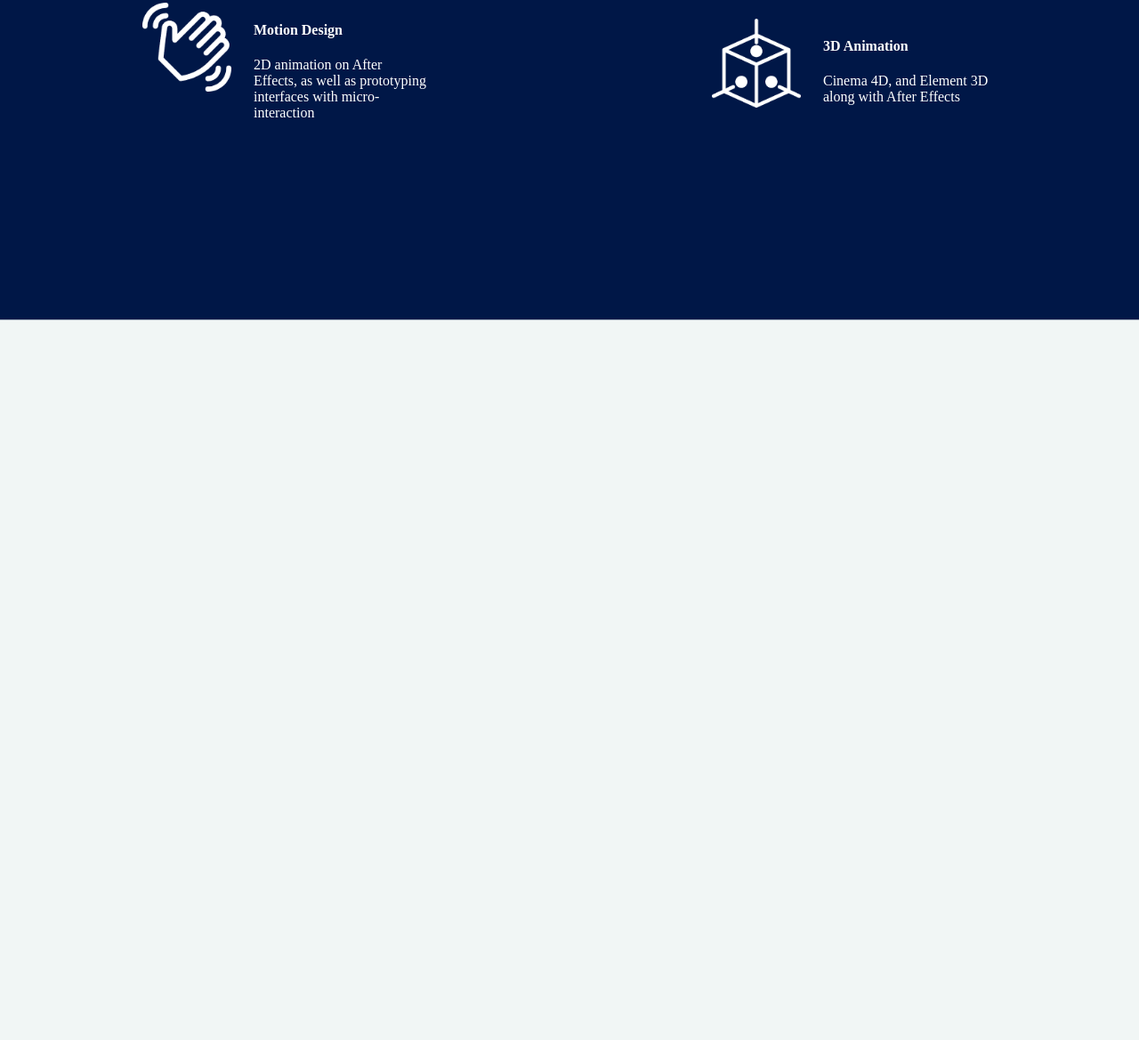
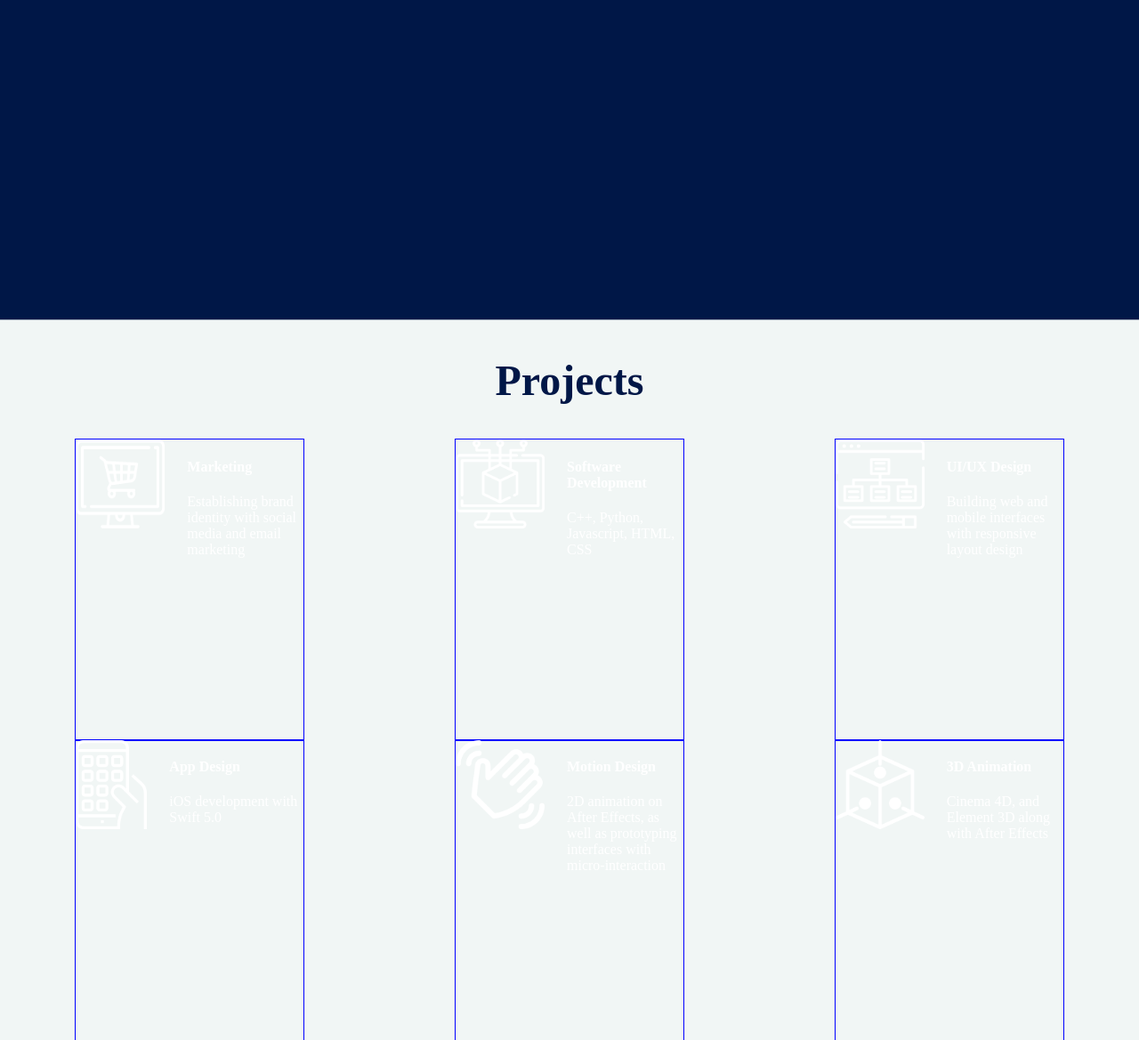
Before and after one commit to jmac006/UX-Portfolio, a plain HTML site: page about.html in a window 1280 px wide. Shown: the part 1069-2238 px from the top of the page at 89% size. Before the commit the page ends 1429 px from the top, so only its background shows below. Drawn offline with Linux system fonts and the light colour scheme; a web font is replaced by a local one.

Commit message:
Starting grid layout for projects

```diff
--- a/about.html
+++ b/about.html
@@ -23,7 +23,7 @@
 	<div class="about-intro">
 		<h1>Hello! I'm <span style="color:#F35D5B">Justin Mac</span>.</h1>
 
-		<p>I graduated from UC Riverside with a B.S. in Computer Science, and currently work as a Marketing Manager at XR. I’m really passionate about turning ideas into reality - whether I’m animating on After Effects, producing music on Ableton, designing interfaces on XD, or editing videos on Final Cut Pro.  Great design has always fascinated me and the way it impacts our interactions.</p>
+		<p>I graduated from UC Riverside with a B.S. in Computer Science, and currently work as a Marketing Manager at XR. I'm really passionate about turning ideas into reality - whether I'm animating on After Effects, producing music on Ableton, designing interfaces on XD, or editing videos on Final Cut Pro.  Great design has always fascinated me and the way it impacts our interactions.</p>
 
 		<div class="social-icons">
 			<a href="mailto:justinnmac@gmail.com?Subject=Portfolio" class="email"></a>
@@ -84,8 +84,58 @@
 					<p>Cinema 4D, and Element 3D along with After Effects</p>
 				</div>
 			</div>
+		</div> <!---end of grid div-->
+	</div>
+
+	<section class="projects">
+		<h1>Projects</h1>
+		<div class="grid">
+			<div id="aryve-case" class="project-grid">
+				<img src="images/monitor.png" class="icons" alt="">
+				<div class=skills>
+					<h4>Marketing</h4>
+					<p>Establishing brand identity with social media and email marketing</p>
+				</div>
+			</div>
+			<div id="beer-case" class="project-grid">
+				<img src="images/software.png" class="icons" alt="">
+				<div class=skills>
+					<h4>Software Development</h4>
+					<p>C++, Python, Javascript, HTML, CSS</p>
+				</div>
+
+			</div>
+			<div id="vacf-case" class="project-grid">
+				<img src="images/ux-design.png" class="icons" alt="">
+				<div class=skills>
+					<h4>UI/UX Design</h4>
+					<p>Building web and mobile interfaces with responsive layout design</p>
+				</div>
+			</div>
+			<div id="wonsulting-case" class="project-grid">
+				<img src="images/app-develop.png" class="icons" alt="">
+				<div class=skills>
+					<h4>App Design</h4>
+					<p>iOS development with Swift 5.0</p>
+				</div>
+
+			</div>
+			<div id="ftc-case" class="project-grid">
+				<img src="images/motion.png" class="icons" alt="">
+				<div class=skills>
+					<h4>Motion Design</h4>
+					<p>2D animation on After Effects, as well as prototyping interfaces with micro-interaction</p>
+				</div>
+			</div>
+			<div id="cookpad-case" class="project-grid">
+				<img src="images/3d.png" class="icons" alt="">
+				<div class=skills>
+					<h4>3D Animation</h4>
+					<p>Cinema 4D, and Element 3D along with After Effects</p>
+				</div>
+			</div>
 		</div>
-	</div>
+	</section>
 
 
 
--- a/css/about-style.css
+++ b/css/about-style.css
@@ -182,11 +182,10 @@ img {
 .grid {
 	display: grid;
 	align-items: center;
-	grid-template-columns: 1fr 1fr;
-	grid-template-rows: 1fr 1fr 1fr;
-	grid-template-areas: "marketing software"
-						"ux app"
-						"motion threeD";
+	grid-template-columns: 1fr 1fr 1fr;
+	grid-template-rows: 1fr 1fr;
+	grid-template-areas: "aryve beer vacf"
+						"wonsulting ftc cookpad";
 }
 
 #marketing-content {
@@ -217,7 +216,26 @@ img {
 
 #threeD-content {
 	grid-area: threeD;
+}
 
+#aryve-case {
+	grid-area: aryve;
+}
+
+#beer-case {
+	grid-area: beer;
+}
+
+#wonsulting-case {
+	grid-area: wonsulting;
+}
+
+#ftc-case {
+	grid-area: ftc;
+}
+
+#cookpad-case {
+	grid-area: cookpad;
 }
 
 .grid-content {
@@ -231,3 +249,19 @@ img {
 	flex-direction: column;
 	margin-left: 25px;
 }
+
+.projects h1 {
+	text-align: center;
+	font-size: 3em;
+	color: #001747;
+
+}
+
+.project-grid {
+	display: flex;
+	outline: 1px solid blue;
+	height: 100%;
+	z-index: 2;
+	margin: 20%;
+	color: white;
+}
```
Also changed, not shown: 1 other file.
